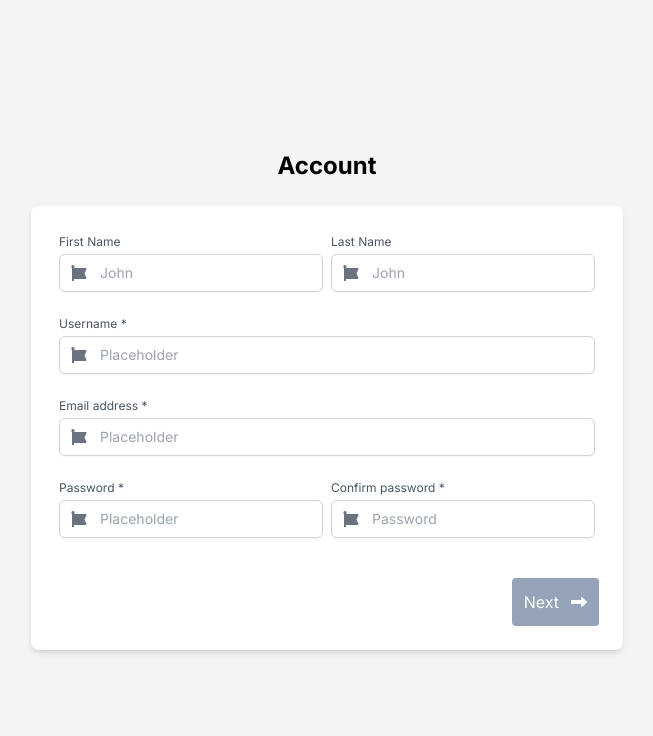
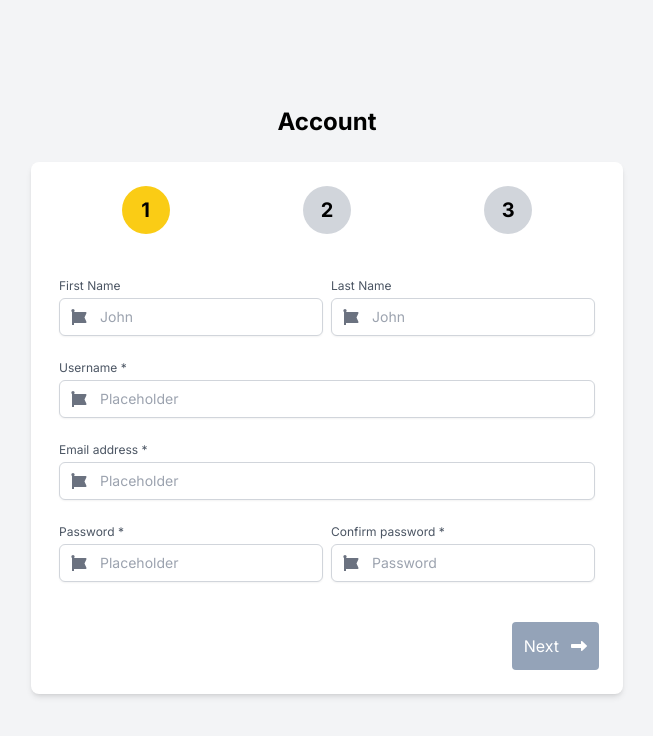
Before and after one commit to benman604/brytdesigns-tech-challenge, a Next.js app: page / in a window 1280 px wide. Shown: the top 736 px of the page, without its empty margins (313-966 px from the left). Built offline with nearby package versions, Linux system fonts and the light colour scheme.

Commit message:
Add the status bar

```diff
--- a/src/app/page.tsx
+++ b/src/app/page.tsx
@@ -38,6 +38,7 @@ export default function Home() {
     }
   }
 
+  const [result, setResult] = useState('');
   const register = async () => {
     let submissionData = {
       ...savedData.current.Account,
@@ -62,8 +63,10 @@ export default function Home() {
       })
       const data = await response.json();
       console.log(data);
+      setPage('Success')
     } catch (error) {
       console.error(error);
+      setPage('Error')
     }
   }
 
@@ -71,6 +74,8 @@ export default function Home() {
     Account: <Account onNext={nextPage} savedData={savedData.current.Account} />,
     Address: <Address onNext={nextPage} onPrevious={prevoiusPage} savedData={savedData.current.Address} />,
     Preferences: <Preferences onNext={nextPage} onPrevious={prevoiusPage} savedData={savedData.current.Preferences} />,
+    Success: <div>Data submitted.</div>,
+    Error: <div>Something went wrong, try again later.</div>
   }
 
   return (
@@ -79,6 +84,24 @@ export default function Home() {
         <div className="text-center">
           <h1 className="text-2xl font-bold mb-6">{page}</h1>
           <div className="w-100 p-6 bg-white shadow-md rounded-lg">
+            {/* section split evenly into 3 */}
+            <div className={`flex justify-between mb-10 ${(page == 'Success' || page == 'Error') ? 'hidden' : ''}`}>
+              <div className="w-1/3 flex items-center justify-center">
+                <div className={`w-12 h-12 flex items-center justify-center rounded-full font-bold text-xl ${page === 'Account' ? 'bg-yellow-400' : 'bg-gray-300'}`}>
+                  1
+                </div>
+              </div>
+              <div className="w-1/3 flex items-center justify-center">
+                <div className={`w-12 h-12 flex items-center justify-center rounded-full font-bold text-xl ${page === 'Address' ? 'bg-yellow-400' : 'bg-gray-300'}`}>
+                  2
+                </div>
+              </div>
+              <div className="w-1/3 flex items-center justify-center">
+                <div className={`w-12 h-12 flex items-center justify-center rounded-full font-bold text-xl ${page === 'Preferences' ? 'bg-yellow-400' : 'bg-gray-300'}`}>
+                  3
+                </div>
+              </div>
+            </div>
             {pages[page]}
           </div>
         </div>
```
